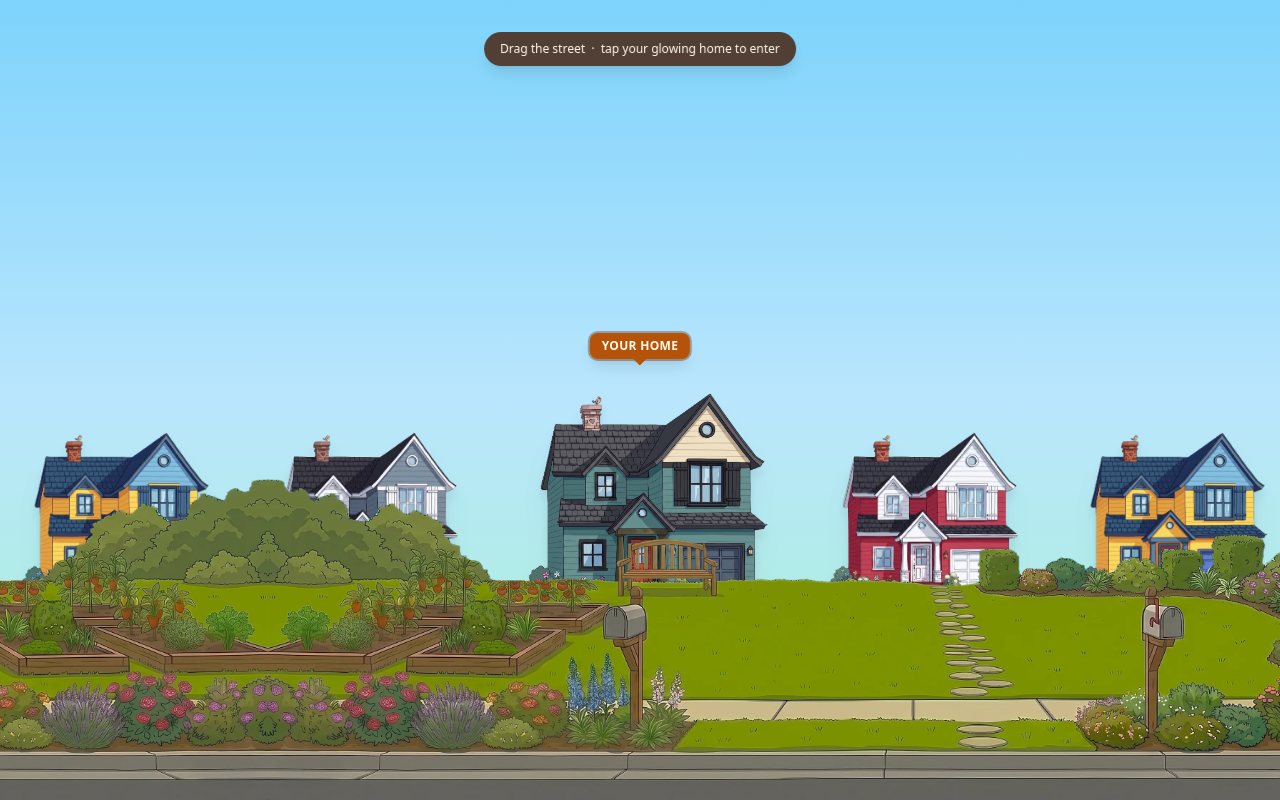
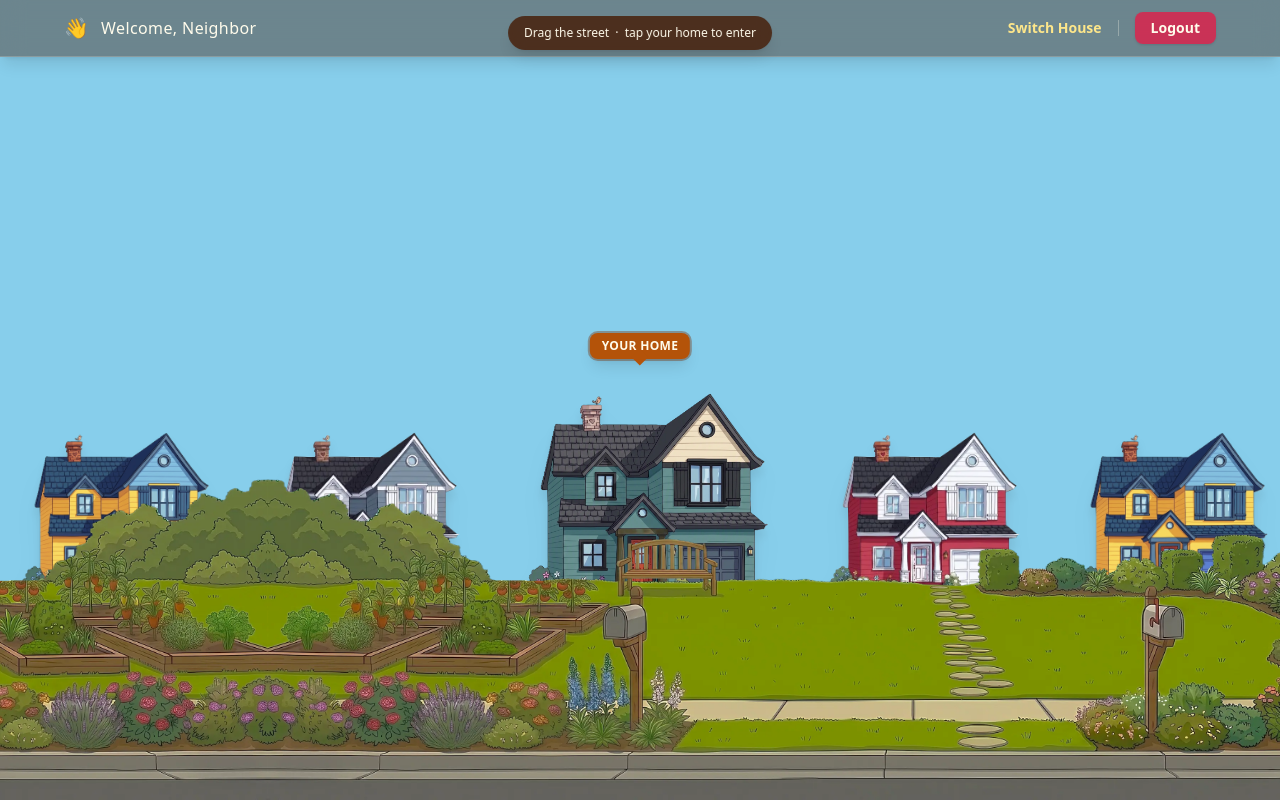
Before and after one commit to Shogun585/ShelfLife, a React (Vite) app in the folder frontend/: page /neighborhood in a window 1280 px wide. Built offline with nearby package versions, Linux system fonts and the light colour scheme; no server answers; sample sign-in values are in the browser's storage.

Commit message:
integrated topbar on neighbourhood page

```diff
--- a/frontend/src/components/neighbourhood/Neighbourhood.jsx
+++ b/frontend/src/components/neighbourhood/Neighbourhood.jsx
@@ -3,6 +3,7 @@ import { motion, useMotionValue } from "framer-motion";
 import { useNavigate } from "react-router-dom";
 import { House } from "./House";
 import garden_bg from "../../assets/garden_bg.webp";
+import { TopBar } from "./TopBar";
 
 const HOUSES = [
   "yellow", "blue", "red", "yellow", "blue",
@@ -45,8 +46,11 @@ export default function Neighborhood() {
       ref={containerRef}
       className="relative min-h-screen overflow-hidden bg-gradient-to-b from-sky-300 via-sky-200 to-emerald-200"
     >
-      <div className="pointer-events-none absolute left-1/2 top-[4vh] z-30 -translate-x-1/2 rounded-full bg-amber-950/80 px-[2vh] py-[1vh] text-[1.5vh] font-medium text-amber-50 shadow-lg backdrop-blur whitespace-nowrap">
-        Drag the street &nbsp;·&nbsp; tap your glowing home to enter
+      <div className="relative h-[100vh] w-full overflow-hidden bg-[#87CEEB]">
+        <TopBar/>
+
+        <div className="pointer-events-none absolute left-1/2 top-[12vh] md:top-[2vh]  z-30 -translate-x-1/2 rounded-full bg-amber-950/80 px-[2vh] py-[1vh] text-[1.5vh] font-medium text-amber-50 shadow-lg backdrop-blur whitespace-nowrap">
+          Drag the street &nbsp;·&nbsp; tap your home to enter
         </div>
 
         <motion.div
@@ -103,6 +107,8 @@ export default function Neighborhood() {
             className="pointer-events-none absolute inset-0 z-40 bg-black"
           />
         )}
+
+      </div>
    </div>
   );
 }
```
Lines whose indentation alone changed are shown as unchanged.
